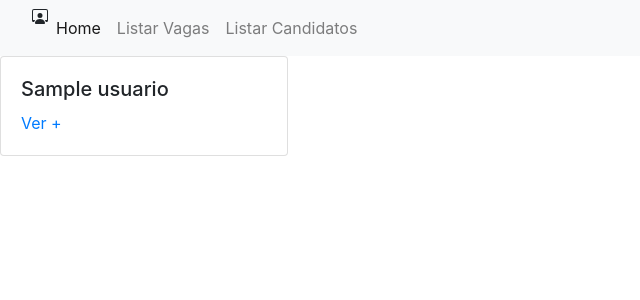
After one commit to Josenilsonfariasx/TinderDoTrabalho, a Django app: page /auth/listar_candidatos/ in a window 1280 px wide. The commit adds this page. Shown: the top 300 px of the page, without its empty margins (0-640 px from the left). Run offline with Django 4.2, Linux system fonts and the light colour scheme; tables that the repository leaves empty hold one stand-in row (values such as "Sample post"); some libraries are stand-ins or nearby versions.

```diff
--- /dev/null
+++ b/administracao/templates/listar_candidatos.html
@@ -0,0 +1,30 @@
+{% extends 'base.html' %}
+
+{% block 'title' %}Listar Candidatos{% endblock 'title' %}
+{% block 'body' %}
+{%if not candidatos%}
+  <br><br><div class="card text-center">
+      <div class="card-header">
+        VAGAS
+      </div>
+      <div class="card-body">
+        <h5 class="card-title">Listagem de Candidatos</h5>
+        <p class="card-text">Nao conseguimos encontrar Candidatos para as vagas<br></p>
+        <a class ='button'href="{%url 'home'%}">Voltar</a>
+      </div>
+    </div>
+    {% endif %}
+    <div class='row'>
+    {% for candidato in candidatos  %}
+      <div class='col-md'>
+      <div class="card" style="width: 18rem;">
+          <div class="card-body">
+              <h5 class="card-title">{{candidato.nome}}</h5>
+              <h6 class="card-subtitle mb-2 text-muted"></h6>
+                  <p class="card-text"></p>
+              <a href="" class="card-link">Ver +</a>
+    </div>
+  </div>
+</div>
+{% endfor %}
+{% endblock  %}
--- a/administracao/urls.py
+++ b/administracao/urls.py
@@ -6,4 +6,5 @@ urlpatterns = [
     path('valida_login/', views.valida_login, name='valida_login'),
     path('home/', views.home, name='home'),
     path('sair/', views.sair, name='sair'),
+    path('listar_candidatos/', views.listar_candidatos, name='listar_candidatos'),
 ]
--- a/administracao/views.py
+++ b/administracao/views.py
@@ -5,6 +5,7 @@ from urllib import request
 from administracao.models import Administrador
 from vagas.forms import CriarVaga
 from vagas.models import Vagas
+from usuario.models import usuario
 
 def login(request):
 
@@ -37,3 +38,7 @@ def home(request):
         return render(request,'home.html',{'status':status})
     else:
         return redirect ('/auth/login/?status=2')
+
+def listar_candidatos(request):
+    candidatos = usuario.objects.all()
+    return render (request, 'listar_candidatos.html', {'candidatos':candidatos})
--- a/templates/base.html
+++ b/templates/base.html
@@ -26,7 +26,7 @@
               </svg>
             <a class="nav-item nav-link active" href="">Home<span class="sr-only">(current)</span></a>
             <a class="nav-item nav-link" href="{%url 'listar_vagas'%}">Listar Vagas</a>
-            <a class="nav-item nav-link" href="">Listar Candidatos</a>
+            <a class="nav-item nav-link" href="{%url 'listar_candidatos'%}">Listar Candidatos</a>
           </div>
         </div>
       </nav>
--- a/vagas/forms.py
+++ b/vagas/forms.py
@@ -4,4 +4,4 @@ from .models import Vagas
 class CriarVaga(forms.ModelForm):
     class Meta:
         model = Vagas
-        fields = ['nome', 'descricao', 'requisitos']
+        fields = ['nome', 'descricao', 'requisitos','faixa_salarial', 'escolaridade']
--- a/vagas/templates/info.html
+++ b/vagas/templates/info.html
@@ -26,7 +26,8 @@
         <option select>Doutorado</option>
       </select></br>
       <a type="button" href="{%url 'listar_vagas'%}" class="btn btn-success" value="Voltar">Voltar</a>
-      <input type="submit" class="btn btn-success" value="Salvar">
+      <input type="submit" class="btn btn-success" value="Editar">
+      <a type="button" href="" class="btn btn-danger" value="Voltar">Excluir</a>
     </div>
 
   </div>
--- a/vagas/urls.py
+++ b/vagas/urls.py
@@ -1,3 +1,4 @@
+from unicodedata import name
 from urllib.parse import urlparse
 from django.urls import path
 from . import views
@@ -6,5 +7,6 @@ urlpatterns = [
     path('cadastrar/', views.cadastrar, name='cadastrar'),
     path('listar_vagas/', views.listar_vagas, name='listar_vagas'),
     path('i_vagas/<int:id>', views.i_vagas, name='i_vagas'),
-    path('cadastrar_vaga/', views.cadastrar_vaga, name='cadastrar_vaga')
+    path('cadastrar_vaga/', views.cadastrar_vaga, name='cadastrar_vaga'),
+    path('editar_vagas/', views.editar_vaga, name="editar_vaga"),
 ]
```
Also changed, not shown: vagas/models.py (+16 -2 lines), vagas/templates/listar.html (+5 -9 lines), vagas/views.py (+5 -3 lines).
